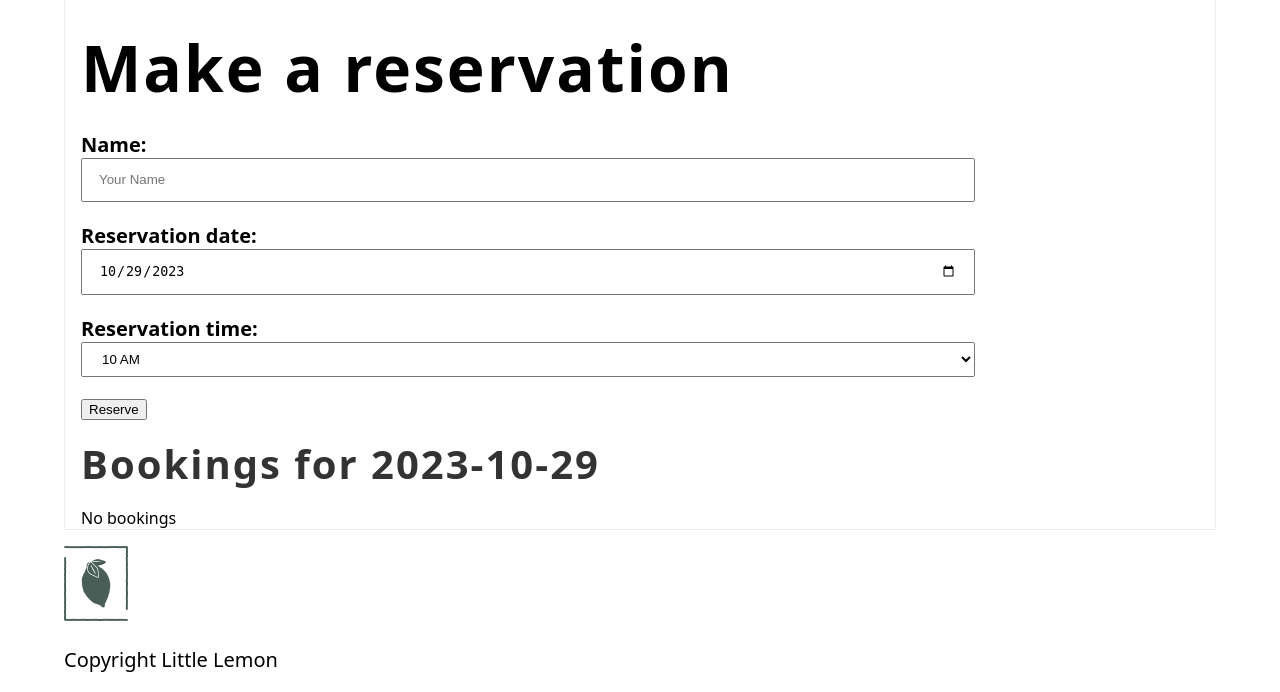
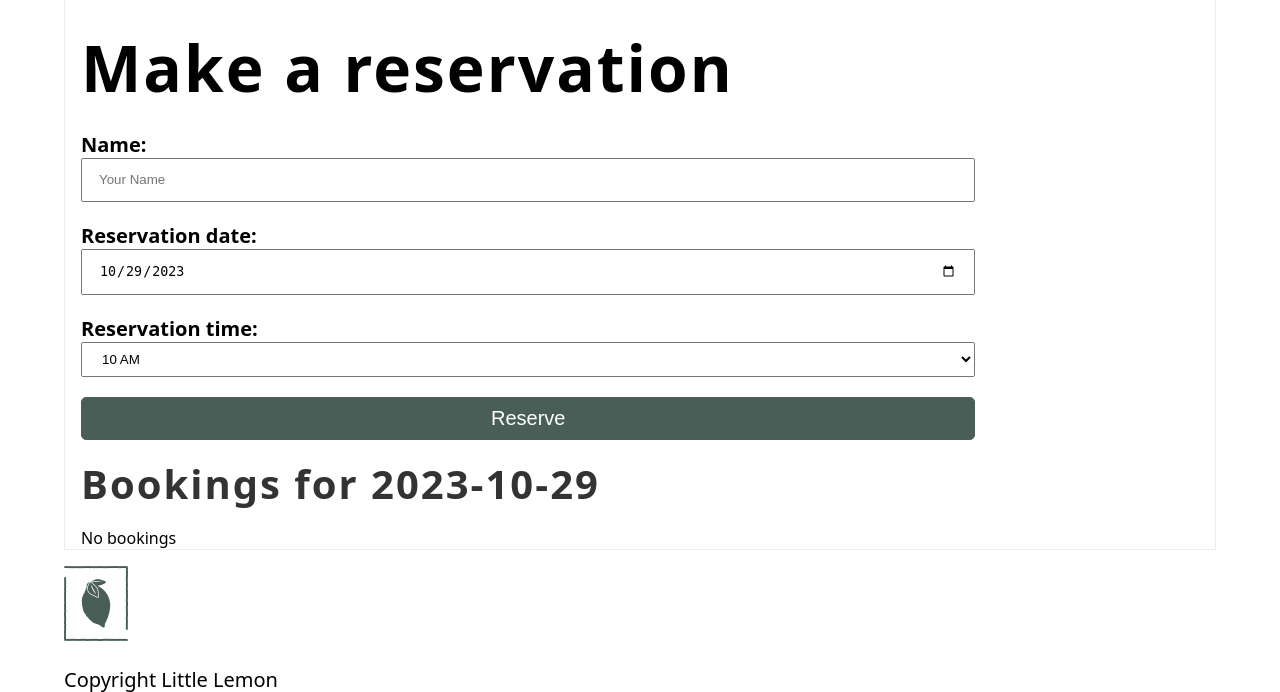
Before and after one commit to kumailalidev/little-lemon-restaurant, a Django app: page /book/ in a window 1280 px wide. Shown: the part 266-958 px from the top of the page. Run offline with Django 4.2, Linux system fonts and the light colour scheme; data that the repository does not hold is empty; some web fonts are replaced.

Commit message:
Added styling for reverse button

```diff
--- a/restaurant/static/css/style.css
+++ b/restaurant/static/css/style.css
@@ -134,3 +134,17 @@
     line-height: 1.5rem;
     box-sizing: border-box;
 }
+
+/* Reserve button */
+
+#button {
+    padding: .5rem 1rem;
+    border: 1px solid #495E57;
+    background-color: #495E57;
+    border-radius: 5px;
+    width: 80%;
+    font-size: 1.25rem;
+    display: block;
+    color: #fff;
+    line-height: 25px;
+}
```
